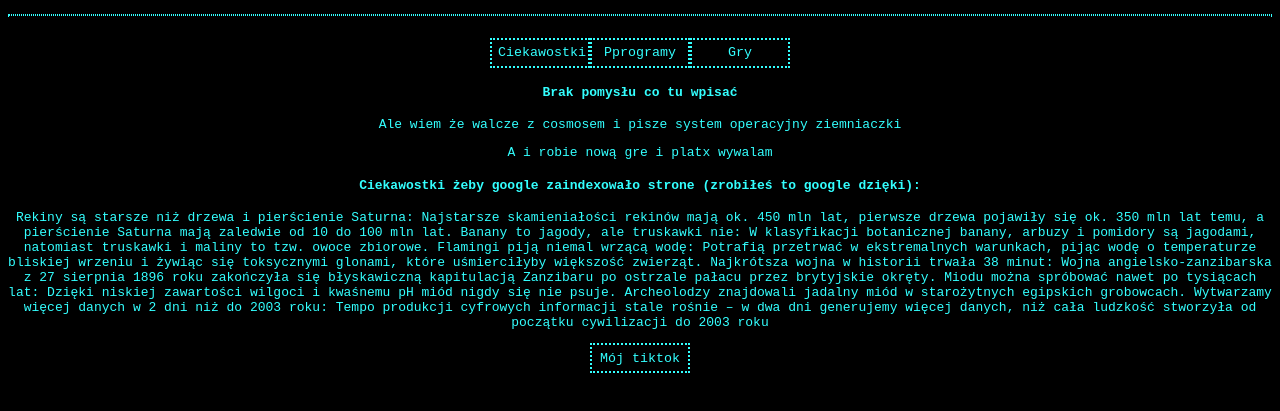
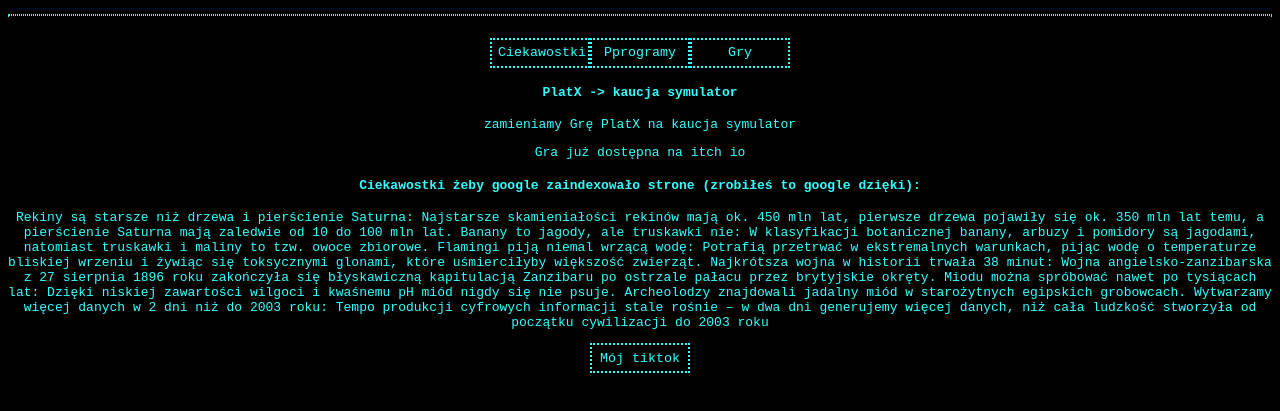
Before and after one commit to antek-tech/antek-tech, a plain HTML site: page index.html in a window 1280 px wide. Shown: the part 41-452 px from the top of the page. Drawn offline with Linux system fonts and the light colour scheme.

Commit message:
Update index.html

```diff
--- a/index.html
+++ b/index.html
@@ -40,9 +40,9 @@
       <button href="#ciekawostki">Ciekawostki</button><button>Pprogramy</button><button>Gry</button>
       <section>
         <article id="">
-          <h1>Brak pomysłu co tu wpisać</h1>
-          <p>Ale wiem że walcze z cosmosem i pisze system operacyjny ziemniaczki</p>
-          <p>A i robie nową gre i platx wywalam </p>
+          <h1>PlatX -> kaucja symulator</h1>
+          <p>zamieniamy Grę PlatX na kaucja symulator</p>
+          <p>Gra już dostępna na itch io</p>
         </article>
         <article id="ciekawostki">
           <h1>Ciekawostki żeby google zaindexowało strone (zrobiłeś to google dzięki):</h1>
```
